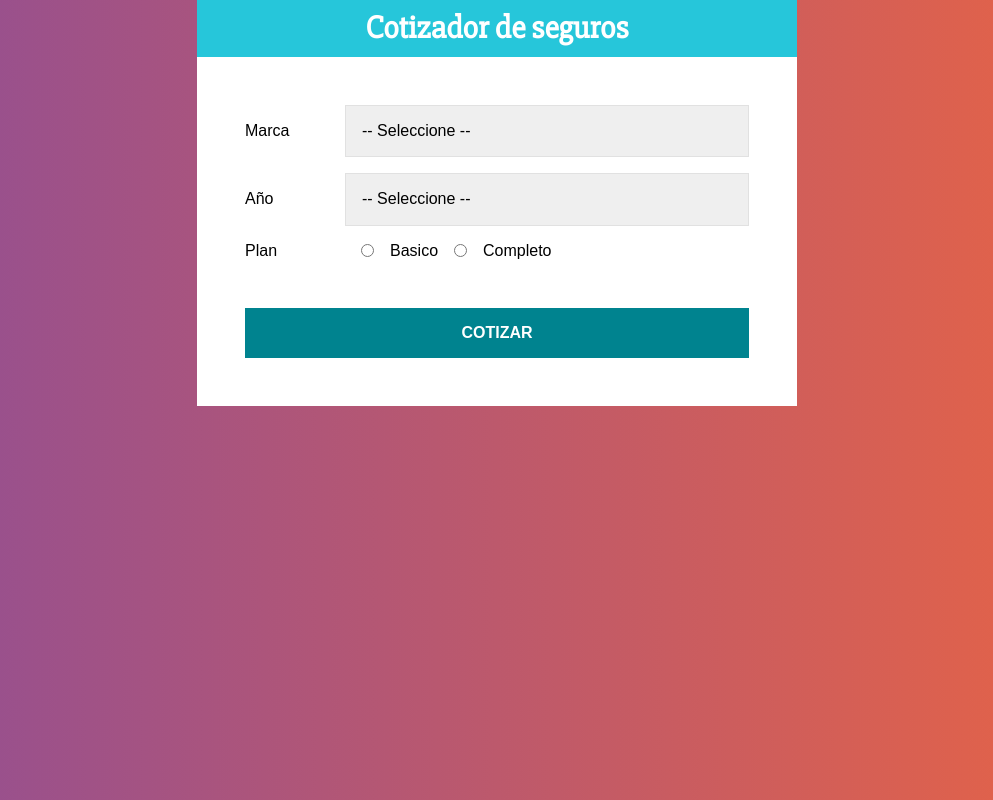
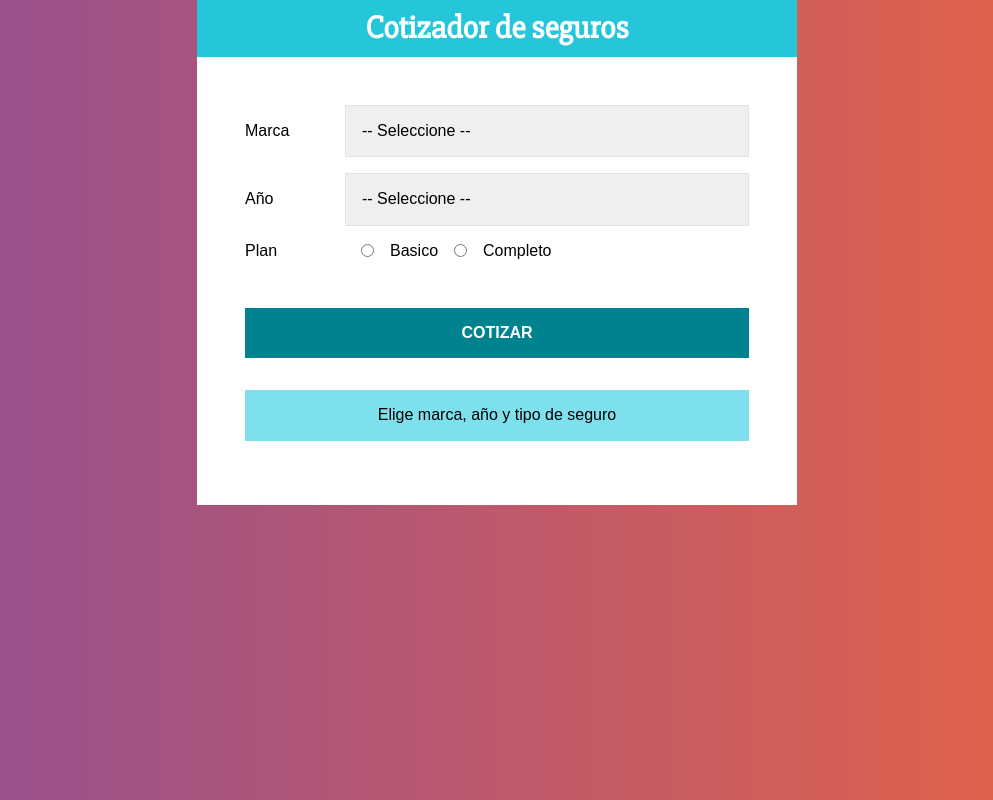
Before and after one commit to PabloFernandez-Git/Cotizador-de-Seguro, a React (Create React App) app: page / in a window 1280 px wide. Shown: the whole page, without its empty margins (143-1136 px from the left). Built offline with nearby package versions, Linux system fonts and the light colour scheme.

Commit message:
Mostrando el Total a pagar

```diff
--- a/src/App.js
+++ b/src/App.js
@@ -2,6 +2,7 @@
 import Header from './components/Header';
 import Formulario from './components/Formulario';
 import Resumen from './components/Resumen';
+import Resultado from './components/Resultado';
 import styled from '@emotion/styled';
 
 
@@ -27,7 +28,7 @@
   });
 
   // Extraer datos
-  const { datos } = resumen;
+  const { cotizacion, datos } = resumen;
 
   return (
     <Contenedor>
@@ -44,6 +45,10 @@
           datos={datos}
         />
 
+        <Resultado
+          cotizacion={cotizacion}
+        />
+
       </ContenedorFormulario>
     </Contenedor>
   );
--- a/src/components/Resultado.jsx
+++ b/src/components/Resultado.jsx
@@ -0,0 +1,42 @@
+import React from 'react';
+import styled from '@emotion/styled'
+
+const Mensaje = styled.p`
+    background-color: rgb(127, 224, 237);
+    margin-top: 2rem;
+    padding: 1rem;
+    text-align: center;
+`
+
+const ResultadoCotizacion = styled.div`
+    text-align: center;
+    padding: .5rem;
+    border: 1px solid #26C6DA;
+    background-color: rgb(127, 224, 237);
+    margin-top: 1rem;
+    position: relative;
+`
+
+const TextoCotizacion = styled.p`
+    color: #00838F;
+    padding: 1rem;
+    text-transform: uppercase;
+    font-weight: bold;
+    margin: 0;
+`
+
+const Resultado = ({cotizacion}) => {
+
+    return (
+        (cotizacion === 0)
+            ? <Mensaje>Elige marca, año y tipo de seguro</Mensaje>
+            :
+                (
+                <ResultadoCotizacion>
+                    <TextoCotizacion>El total es: $ {cotizacion}</TextoCotizacion>
+                </ResultadoCotizacion>
+                )
+    );
+}
+
+export default Resultado;
--- a/src/index.css
+++ b/src/index.css
@@ -9,8 +9,8 @@
 }
 ul {
   list-style: none;
-  padding: none;
-  margin: none;
+  padding: 0;
+  margin: 0;
 }
 span.resultado {
   position: relative;
```
